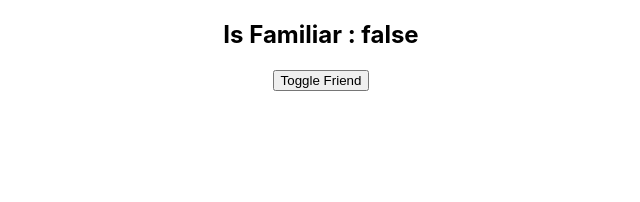
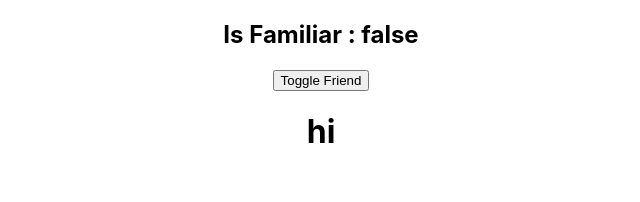
Before and after one commit to Iasir-Arafat-riaz/react-conditional-rendering, a React (Create React App) app: page / in a window 1280 px wide. Shown: the top 202 px of the page, without its empty margins (319-959 px from the left). Built offline with nearby package versions, Linux system fonts and the light colour scheme.

Commit message:
new commit

```diff
--- a/src/App.js
+++ b/src/App.js
@@ -7,8 +7,8 @@ function App() {
   return (
     <div className="App">
       <h2>Is Familiar : {familiar.toString()}</h2>
-      <button>Toggle Friend</button>
-
+      <button onClick={()=>setFamiliar(!familiar)}>Toggle Friend</button>
+    <h1>hi</h1>
 
     </div>
   );
```
